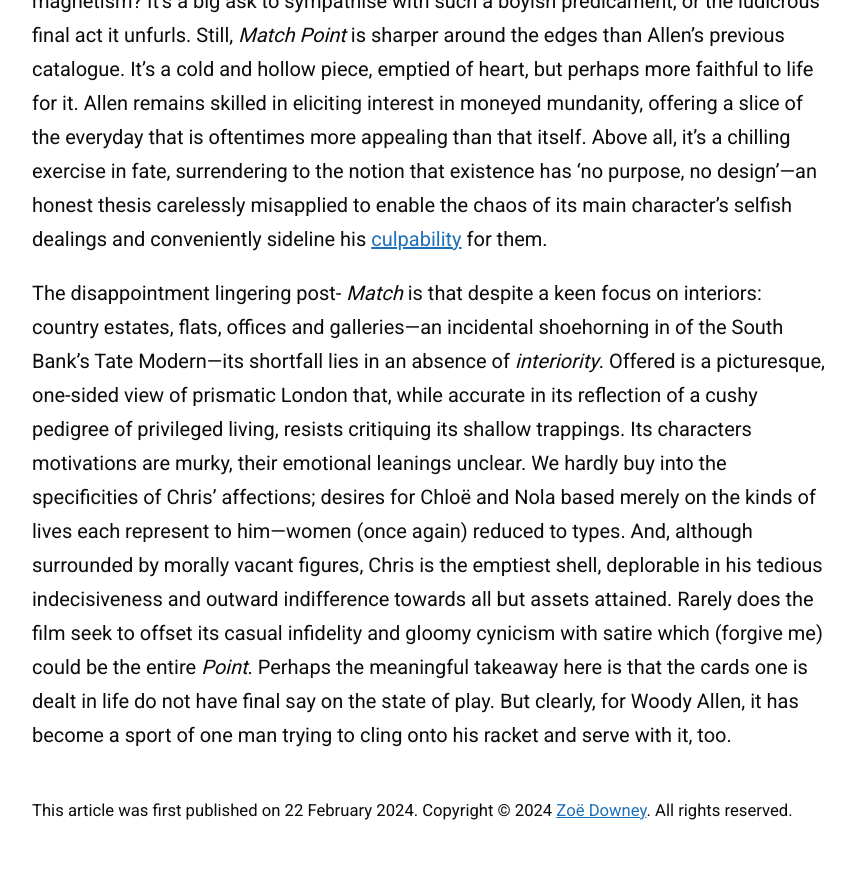
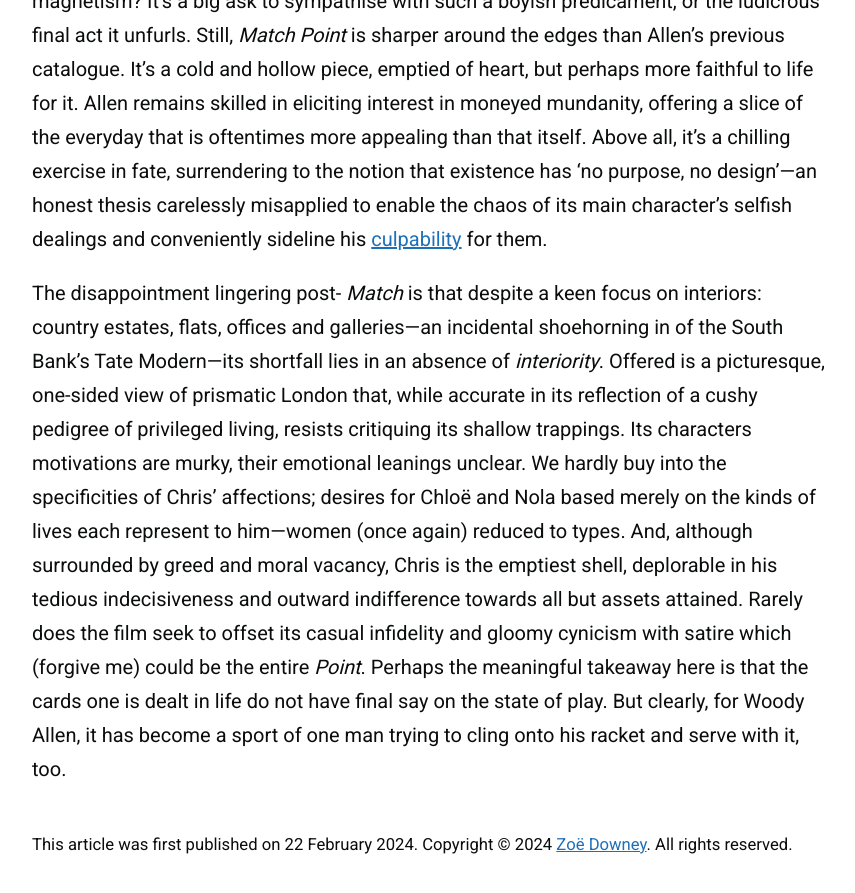
Before and after one commit to zoeurl/zoedowney.github.io, a Jekyll site: the page built from _posts/2024-2-22-match-point.md, in a window 1280 px wide and 900 px high, scrolled down 3002 px. Shown: the top 893 px of the window, without its empty margins (208-1063 px from the left). Built offline with Jekyll 4.4.1, drawn with Linux system fonts in a browser that asks for light colours; before the commit the page ends 3868 px from its top, so only the background shows below that.

Commit message:
Update 2024-2-22-match-point.md

```diff
--- a/_posts/2024-2-22-match-point.md
+++ b/_posts/2024-2-22-match-point.md
@@ -23,4 +23,4 @@
 
 It is on this essential, but tiresome, male conflict that _Match Point_ rests: does our protagonist choose wealth, standing and security tethered to a lukewarm coupling, or sacrifice it all for a less fortunate woman who tempts him via her sirenesque, sexual magnetism? It's a big ask to sympathise with such a boyish predicament, or the ludicrous final act it unfurls. Still, _Match Point_ is sharper around the edges than Allen’s previous catalogue. It’s a cold and hollow piece, emptied of heart, but perhaps more faithful to life for it. Allen remains skilled in eliciting interest in moneyed mundanity, offering a slice of the everyday that is oftentimes more appealing than that itself. Above all, it’s a chilling exercise in fate, surrendering to the notion that existence has ‘no purpose, no design’—an honest thesis carelessly misapplied to enable the chaos of its main character’s selfish dealings and conveniently sideline his [culpability](https://www.theguardian.com/film/2023/sep/08/woody-allen-venice-applause-metoo) for them.
 
-The disappointment lingering post- _Match_ is that despite a keen focus on interiors: country estates, flats, offices and galleries—an incidental shoehorning in of the South Bank’s Tate Modern—its shortfall lies in an absence of _interiority_. Offered is a picturesque, one-sided view of prismatic London that, while accurate in its reflection of a cushy pedigree of privileged living, resists critiquing its shallow trappings. Its characters motivations are murky, their emotional leanings unclear. We hardly buy into the specificities of Chris’ affections; desires for Chloë and Nola based merely on the kinds of lives each represent to him—women (once again) reduced to types. And, although surrounded by morally vacant figures, Chris is the emptiest shell, deplorable in his tedious indecisiveness and outward indifference towards all but assets attained. Rarely does the film seek to offset its casual infidelity and gloomy cynicism with satire which (forgive me) could be the entire _Point_. Perhaps the meaningful takeaway here is that the cards one is dealt in life do not have final say on the state of play. But clearly, for Woody Allen, it has become a sport of one man trying to cling onto his racket and serve with it, too.
+The disappointment lingering post- _Match_ is that despite a keen focus on interiors: country estates, flats, offices and galleries—an incidental shoehorning in of the South Bank’s Tate Modern—its shortfall lies in an absence of _interiority_. Offered is a picturesque, one-sided view of prismatic London that, while accurate in its reflection of a cushy pedigree of privileged living, resists critiquing its shallow trappings. Its characters motivations are murky, their emotional leanings unclear. We hardly buy into the specificities of Chris’ affections; desires for Chloë and Nola based merely on the kinds of lives each represent to him—women (once again) reduced to types. And, although surrounded by greed and moral vacancy, Chris is the emptiest shell, deplorable in his tedious indecisiveness and outward indifference towards all but assets attained. Rarely does the film seek to offset its casual infidelity and gloomy cynicism with satire which (forgive me) could be the entire _Point_. Perhaps the meaningful takeaway here is that the cards one is dealt in life do not have final say on the state of play. But clearly, for Woody Allen, it has become a sport of one man trying to cling onto his racket and serve with it, too.
```
